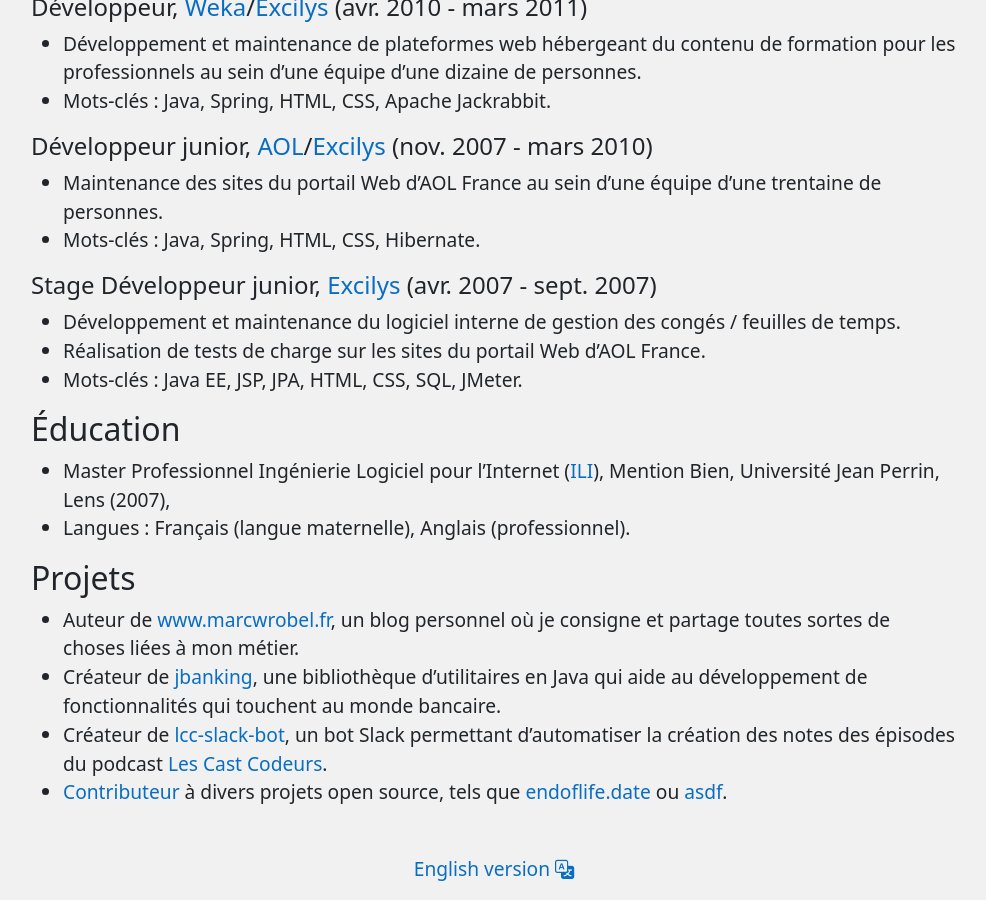
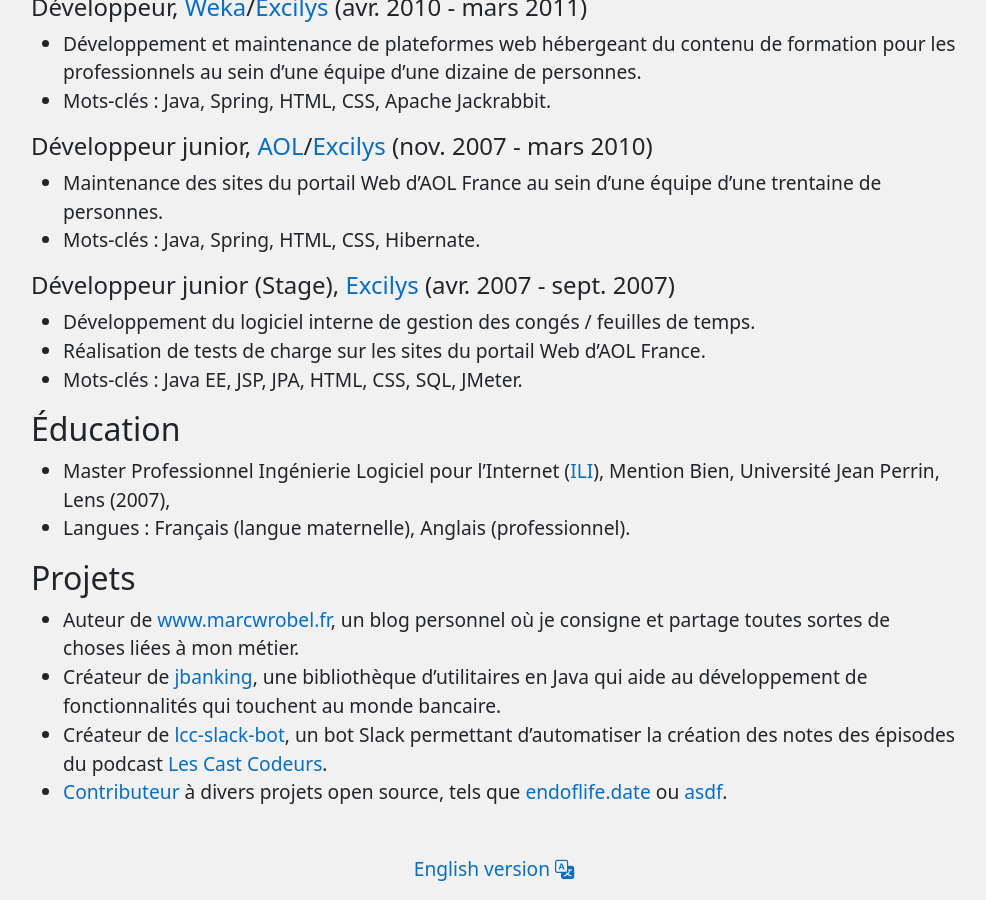
Before and after one commit to marcwrobel/marcwrobel.github.io, a Jekyll site: the page built from a-propos.md, in a window 1280 px wide and 900 px high, scrolled down 1271 px. Shown: the whole window, without its empty margins (146-1132 px from the left). Built offline with Jekyll 4.4.1, drawn with Linux system fonts in a browser that asks for light colours.

Commit message:
Amélioration de la section 'Stage Développeur junior' sur la page 'À propos'

```diff
--- a/a-propos.md
+++ b/a-propos.md
@@ -62,9 +62,9 @@
   personnes.
 - Mots-clés : Java, Spring, HTML, CSS, Hibernate.
 
-#### Stage Développeur junior, [Excilys](https://www.linkedin.com/company/groupe-excilys/) (avr. 2007 - sept. 2007)
+#### Développeur junior (Stage), [Excilys](https://www.linkedin.com/company/groupe-excilys/) (avr. 2007 - sept. 2007)
 
-- Développement et maintenance du logiciel interne de gestion des congés / feuilles de temps.
+- Développement du logiciel interne de gestion des congés / feuilles de temps.
 - Réalisation de tests de charge sur les sites du portail Web d’AOL France.
 - Mots-clés : Java EE, JSP, JPA, HTML, CSS, SQL, JMeter.
 
```
